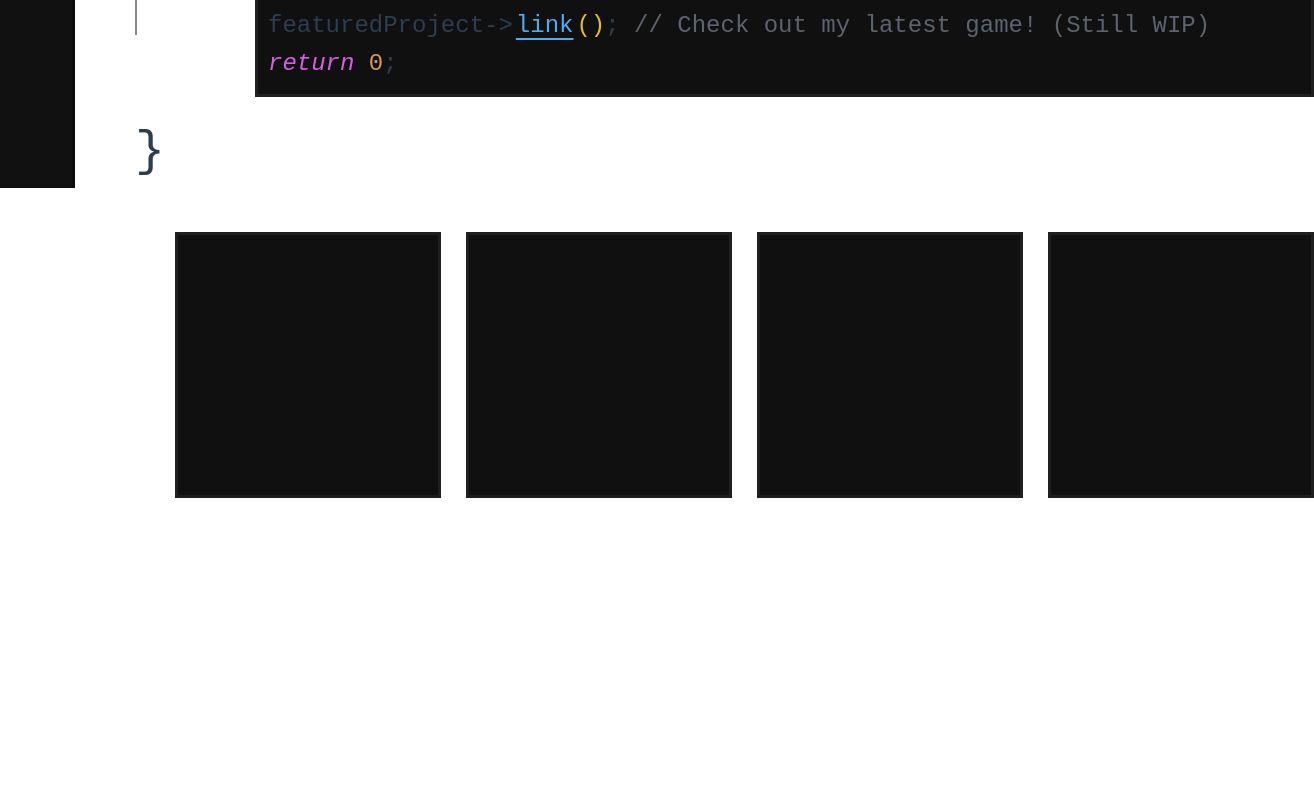
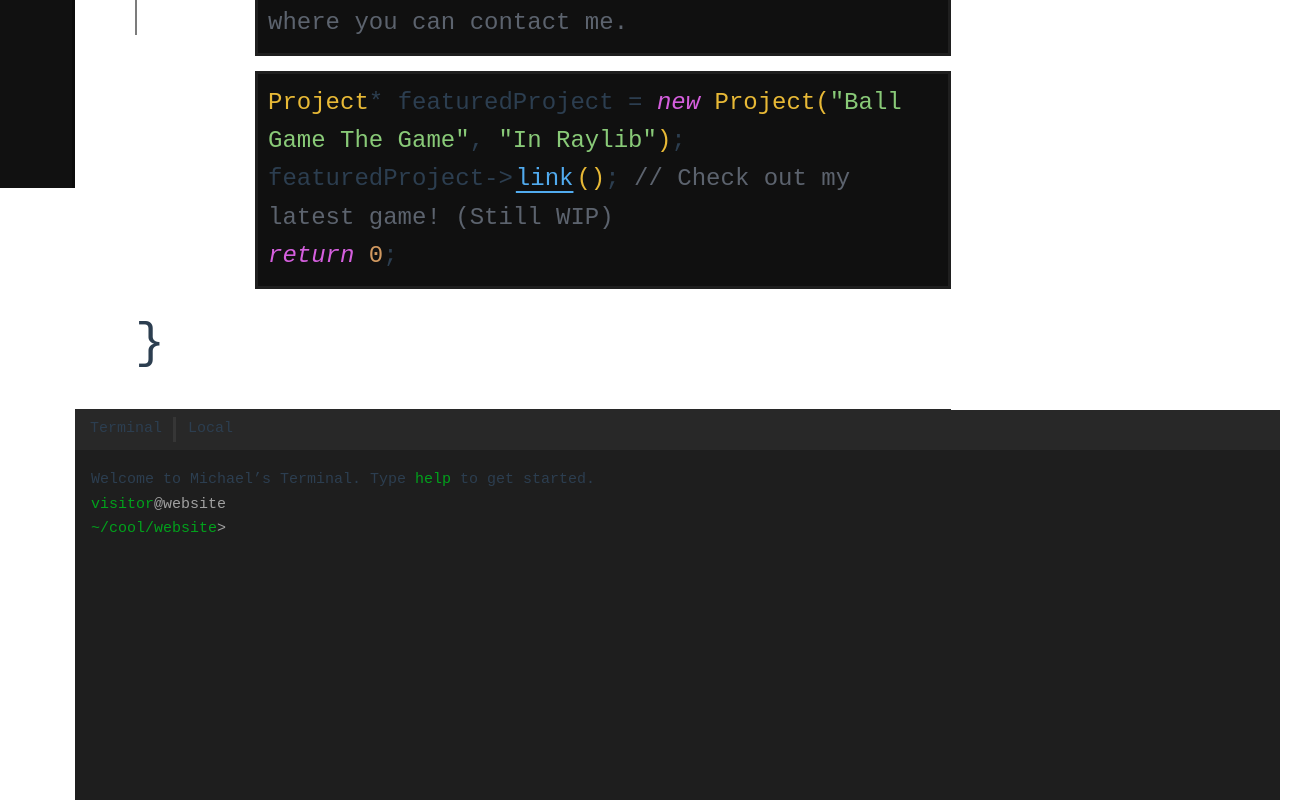
Before and after one commit to EclipsedMango/MyWebsite, a Vue app: page / in a window 1280 px wide. Shown: the part 612-1412 px from the top of the page, 1314 px wide, since content can reach past the window. Before the commit the page ends 1110 px from the top, so only its background shows below. Built offline with nearby package versions, Linux system fonts and the light colour scheme.

Commit message:
added fake terminal, tweaked all pages

```diff
--- a/src/assets/base.css
+++ b/src/assets/base.css
@@ -60,6 +60,7 @@
 
 body {
   min-height: 100vh;
+  overflow: hidden;
   color: var(--color-text);
   background: var(--color-background);
   transition:
--- /dev/null
+++ b/src/components/FakeTerminal.vue
@@ -0,0 +1,170 @@
+<script>
+export default {
+  data() {
+    return {
+      command: '',
+      history: ['Welcome to Michael’s Terminal. Type <span style="color: #02a11c">help</span> to get started.'],
+      awaitingRedirectConfirm: false,
+    };
+  },
+  methods: {
+    handleCommand() {
+      let trimmed = this.command.trim();
+      if (!trimmed) {
+        this.command = '';
+        return;
+      }
+
+      const promptHtml = `<span style="color: #02a11c">visitor<span style="color: #EBEBEBA3">@website</span> ~/cool/website<span style="color: #EBEBEBA3;">> </span></span>`;
+      this.history.push(promptHtml + `<span class="command" style="color: #006cb9">${trimmed}</span>`);
+
+      // If we're waiting on the Y/n confirmation:
+      if (this.awaitingRedirectConfirm) {
+        this.handleRedirectConfirmation(trimmed);
+      } else {
+        this.respondTo(trimmed);
+      }
+
+      this.command = '';
+      this.$nextTick(this.scrollToBottom);
+    },
+    handleRedirectConfirmation(answer) {
+      const yes = ['y','Y','yes','Yes'];
+      if (yes.includes(answer)) {
+        this.history.push('Redirecting to GitHub…');
+        window.open('https://github.com/EclipsedMango', '_blank', 'noopener');
+      } else {
+        this.history.push('Redirect canceled.');
+      }
+      // Reset the flag
+      this.awaitingRedirectConfirm = false;
+    },
+    respondTo(cmd) {
+      const responses = {
+        help: [
+          `Available commands: about, github, ls, clear.`
+        ],
+        about: [
+          `Hi! I’m Michael, a developer who loves making games and shaders.`
+        ],
+        ls: [
+            `<a href="/about-me" target="_blank" style="color: #03a9af; text-decoration: underline">about-me</a>  ` +
+            `<a href="/projects" target="_blank" style="color: #03a9af; text-decoration: underline">projects</a>  ` +
+            `<a href="/services" target="_blank" style="color: #03a9af; text-decoration: underline">services</a>  ` +
+            `<a href="/contact" target="_blank" style="color: #03a9af; text-decoration: underline">contact</a>`
+        ],
+        clear: []
+      };
+      if (cmd === 'clear') {
+        this.history = [];
+        this.history.push("Welcome to Michael’s Terminal. Type \"help\" to get started.")
+        return;
+      }
+      if (cmd === 'github') {
+        this.history.push(`<span style="color: #cca002">WARNING</span>: You are about to be redirected to Github. Continue? (Y/n)`);
+        this.awaitingRedirectConfirm = true;
+        return;
+      }
+
+      if (responses[cmd]) {
+        this.history.push(...responses[cmd]);
+      } else {
+        this.history.push(`<span style="color: #ad1414">Error</span>: Unknown Command. Type <span style="color: #02a11c">help</span> to see a list of commands.`);
+      }
+    },
+    scrollToBottom() {
+      const terminal = this.$el.querySelector('.output');
+      terminal.scrollTop = terminal.scrollHeight;
+    },
+    focusInput() {
+      this.$refs.input.focus();
+    },
+  },
+};
+</script>
+
+<template>
+  <div style="padding-top: 25px">
+    <div class="terminal-title">
+      <span>Terminal</span>
+      <div class="terminal-title-line"></div>
+      <span style="padding-left: 25px">Local</span>
+    </div>
+    <div class="terminal" @click="focusInput">
+      <div class="output">
+        <div
+            v-for="(line, index) in history"
+            :key="index"
+            class="line"
+            v-html="line"
+        ></div>
+      </div>
+      <div class="input-line">
+        <span class="prompt">visitor<span style="color: #EBEBEBA3">@website</span> ~/cool/website<span style="color: #EBEBEBA3;">></span></span>
+        <input
+            ref="input"
+            v-model="command"
+            @keyup.enter="handleCommand"
+            class="terminal-input"
+            spellcheck="false"
+            autocomplete="off"
+        />
+      </div>
+    </div>
+  </div>
+</template>
+
+<style scoped>
+
+.terminal-title {
+  display: flex;
+  padding: 8px 15px;
+  background: #282828;
+}
+
+.terminal-title-line {
+  border-left: 3px solid rgba(63, 63, 63, 0.64);
+  height: 25px;
+  left: 13px;
+  position: relative;
+  margin-left: -2px;
+  z-index: 0;
+}
+
+.terminal {
+  display: flex;
+  flex-direction: column;
+  background: #1e1e1e;
+  padding: 1rem;
+  height: 350px;
+  width: 100%;
+  cursor: text;
+  overflow-y: auto;
+}
+
+.output {
+  white-space: pre-wrap;
+  line-height: 1.8;
+}
+
+.input-line {
+  display: flex;
+  align-items: center;
+}
+
+.prompt {
+  margin-right: 0.5rem;
+  width: 370px;
+  color: #02a11c;
+}
+
+.terminal-input {
+  background: transparent;
+  border: none;
+  color: inherit;
+  font-family: inherit;
+  font-size: 15px;
+  outline: none;
+  width: 100%;
+}
+</style>
--- a/src/pages/AboutMe.vue
+++ b/src/pages/AboutMe.vue
@@ -3,7 +3,7 @@
 </script>
 
 <template>
-  <h1>hallllllloooooooooooooooooo!</h1>
+  <h1>This site is WIP, so this page has not been made yet!</h1>
 </template>
 
 <style scoped>
--- a/src/pages/Contact.vue
+++ b/src/pages/Contact.vue
@@ -3,7 +3,7 @@
 </script>
 
 <template>
-
+  <h1>This site is WIP, so this page has not been made yet!</h1>
 </template>
 
 <style scoped>
--- a/src/pages/Home.vue
+++ b/src/pages/Home.vue
@@ -1,5 +1,6 @@
 <script setup>
 
+import FakeTerminal from "@/components/FakeTerminal.vue";
 </script>
 
 <template>
@@ -8,7 +9,7 @@
       <div class="home-line"></div>
       <div class="home-container-2">
         <h1 class="home-header">
-          <span style="font-style: italic; color: #d55fde">public void </span>
+          <span style="font-style: italic; color: #d55fde">public int </span>
           <span style="color: #51abef">main</span>
           <span style="color: #e8b936">()</span> {
         </h1>
@@ -49,16 +50,34 @@
         </div>
       </div>
     </div>
-    <div class="home-bottom-container">
-      <div class="home-bottom"></div>
-      <div class="home-bottom"></div>
-      <div class="home-bottom"></div>
-      <div class="home-bottom"></div>
-    </div>
+    <FakeTerminal></FakeTerminal>
+  </div>
+  <div class="test">
+    <div class="test-2"></div>
+    <div class="test-3"></div>
   </div>
 </template>
 
 <style scoped>
+.test {
+  display: flex;
+  position: relative;
+  width: 480px;
+  flex-direction: column-reverse;
+}
+
+.test-2 {
+  background: #1e1e1e;
+  height: 350px;
+}
+
+.test-3 {
+  background: #282828;
+  height: 40px;
+  display: flex;
+  padding: 8px 15px;
+}
+
 .home-container {
   display: flex;
   flex-direction: row;
@@ -72,7 +91,7 @@
 }
 
 .home-line {
-  border-left: 2px solid rgba(70, 70, 70, 0.64);
+  border-left: 2px solid rgba(51, 51, 51, 0.64);
   height: 505px;
   position: relative;
   left: 62px;
@@ -110,21 +129,4 @@
   outline: rgba(0, 187, 250, 0.39) solid 2px;
 }
 
-.home-bottom-container {
-  display: flex;
-  flex-direction: row;
-  margin-top: 40px;
-  margin-left: 75px;
-}
-
-.home-bottom {
-  max-width: 300px;
-  text-wrap: wrap;
-  font-size: 24px;
-  background: #101010;
-  border: solid #1f1f1f;
-  padding: 130px 130px;
-  margin-left: 25px;
-}
-
 </style>
--- a/src/pages/Projects.vue
+++ b/src/pages/Projects.vue
@@ -3,7 +3,7 @@
 </script>
 
 <template>
-
+  <h1>This site is WIP, so this page has not been made yet!</h1>
 </template>
 
 <style scoped>
--- a/src/pages/Services.vue
+++ b/src/pages/Services.vue
@@ -3,7 +3,7 @@
 </script>
 
 <template>
-
+  <h1>This site is WIP, so this page has not been made yet!</h1>
 </template>
 
 <style scoped>
```
